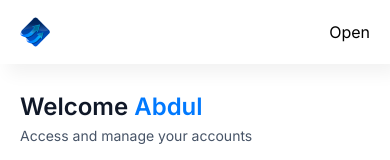
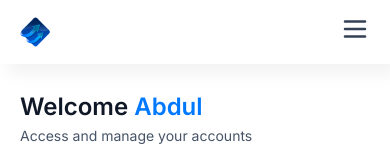
Before and after one commit to vectorNull/One-Place-Banking, a Next.js app: page / in a window 390 px wide. Shown: the top 160 px of the page. Built offline with nearby package versions, Linux system fonts and the light colour scheme.

Commit message:
Render mobile navbar svgs and funtionality

```diff
--- a/components/MobileNav.tsx
+++ b/components/MobileNav.tsx
@@ -1,26 +1,82 @@
+'use client'
+
 import {
   Sheet,
+  SheetClose,
   SheetContent,
-  SheetDescription,
-  SheetHeader,
-  SheetTitle,
   SheetTrigger,
 } from "@/components/ui/sheet"
+import { sidebarLinks } from "@/constants"
+import { cn } from "@/lib/utils"
+import Image from "next/image"
+import Link from "next/link"
+import { usePathname } from "next/navigation"
 
 
 const MobileNav = ({ user }: MobileNavProps) => {
+  const pathname = usePathname();
+
   return (
-    <section>
+    <section className="w-full max-w-[264px]">
       <Sheet>
-        <SheetTrigger>Open</SheetTrigger>
-        <SheetContent>
-          <SheetHeader>
-            <SheetTitle>Are you absolutely sure?</SheetTitle>
-            <SheetDescription>
-              This action cannot be undone. This will permanently delete your account
-              and remove your data from our servers.
-            </SheetDescription>
-          </SheetHeader>
+        <SheetTrigger>
+          <Image
+            src='/icons/hamburger.svg'
+            width={30}
+            height={30}
+            alt="menu"
+            className="cursor-pointer" />
+        </SheetTrigger>
+        <SheetContent side='left' className="border-none bg-white">
+          <Link
+            href="/"
+            className='flex cursor-pointer items-center gap-1 px-4'>
+            <Image
+              src="/icons/logo.svg"
+              alt='logo'
+              width={34}
+              height={34}
+            />
+            <h1 className='text-26 font-ibm-plex-serif font-bold text-black-1'>
+              OnePlace
+            </h1>
+          </Link>
+
+          <div className="mobilenav-sheet">
+            <SheetClose asChild>
+              <nav className="flex h-full flex-col gap-6 pt-16 text-white">
+                {sidebarLinks.map(item => {
+                  const isActive = pathname === item.route || pathname.startsWith(`${item.route}/`);
+                  return (
+                    <SheetClose asChild key={item.route}>
+                      <Link
+                        href={item.route}
+                        key={item.label}
+                        className={cn('mobilenav-sheet_close w-full', { 'bg-bank-gradient': isActive })}
+                      >
+
+                          <Image
+                            src={item.imgURL}
+                            alt={item.label}
+                            width={20}
+                            height={20}
+                            className={cn({ 'brightness-[3] invert-0': isActive })}
+                          />
+
+                        <p className={cn('text-16 font-semibold text-black-2', { 'text-white': isActive })}>
+                          {item.label}
+                        </p>
+                      </Link>
+                    </SheetClose>
+                  )
+                })}
+
+                USER
+              </nav>
+            </SheetClose>
+
+            FOOTER
+          </div>
         </SheetContent>
       </Sheet>
     </section>
```
